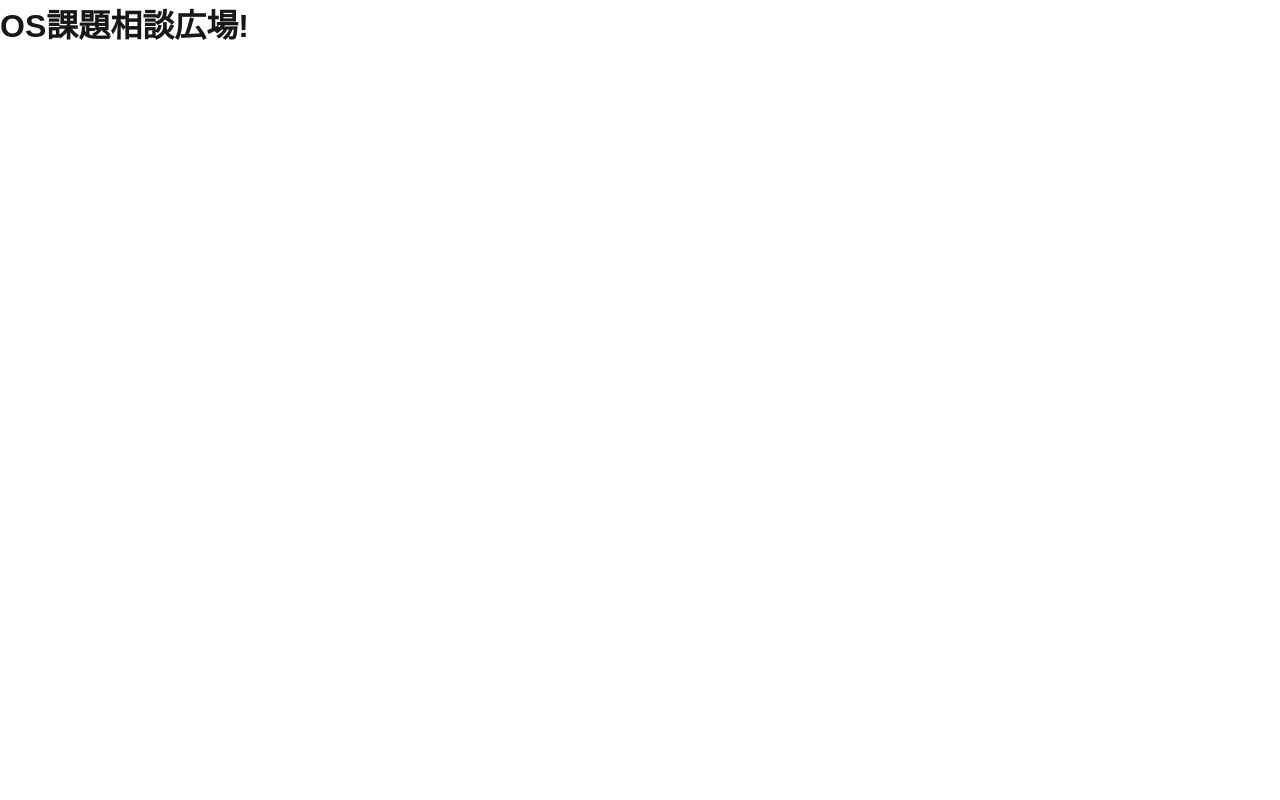
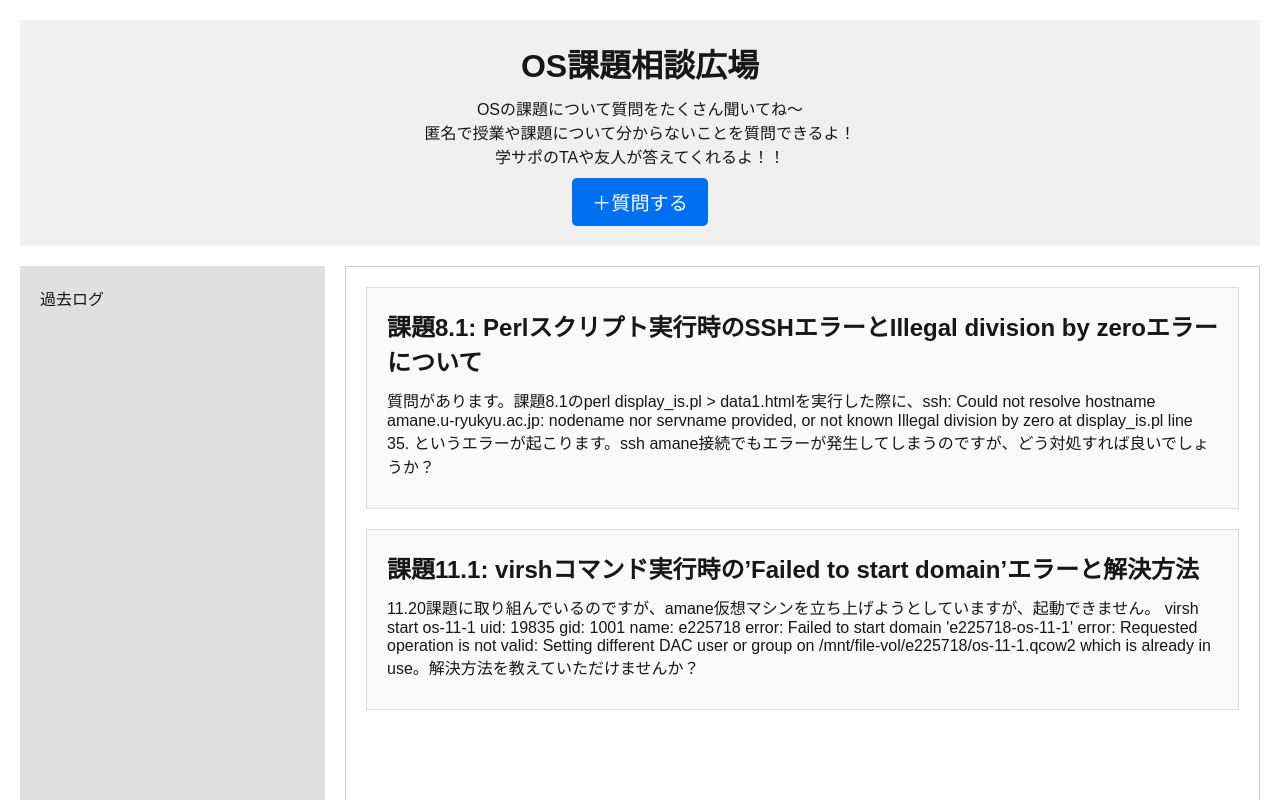
Before and after one commit to e225742/enpit-2024-web2, a Next.js app: page / in a window 1280 px wide. Shown: the top 800 px of the page. Built offline with nearby package versions, Linux system fonts and the light colour scheme.

Commit message:
chatgptでテンプレート作成

```diff
--- a/src/app/page.module.css
+++ b/src/app/page.module.css
@@ -1,165 +1,58 @@
-.page {
-  --gray-rgb: 0, 0, 0;
-  --gray-alpha-200: rgba(var(--gray-rgb), 0.08);
-  --gray-alpha-100: rgba(var(--gray-rgb), 0.05);
-
-  --button-primary-hover: #383838;
-  --button-secondary-hover: #f2f2f2;
-
+.container {
   display: grid;
-  grid-template-rows: 20px 1fr 20px;
-  align-items: center;
-  justify-items: center;
-  min-height: 100svh;
-  padding: 80px;
-  gap: 64px;
-  font-family: var(--font-geist-sans);
+  grid-template-columns: 1fr 3fr;
+  gap: 20px;
+  padding: 20px;
 }
 
-@media (prefers-color-scheme: dark) {
-  .page {
-    --gray-rgb: 255, 255, 255;
-    --gray-alpha-200: rgba(var(--gray-rgb), 0.145);
-    --gray-alpha-100: rgba(var(--gray-rgb), 0.06);
+.header {
+  grid-column: 1 / 3;
+  text-align: center;
+  background-color: #f0f0f0;
+  padding: 20px;
+}
 
-    --button-primary-hover: #ccc;
-    --button-secondary-hover: #1a1a1a;
-  }
+.header h1 {
+  margin: 0;
+}
+
+.header p {
+  margin: 10px 0;
+}
+
+.questionButton {
+  background-color: #0070f3;
+  color: white;
+  padding: 10px 20px;
+  border: none;
+  border-radius: 5px;
+  cursor: pointer;
+  font-size: 1.2rem;
+}
+
+.sidebar {
+  background-color: #e0e0e0;
+  padding: 20px;
+  height: 100vh;
 }
 
 .main {
-  display: flex;
-  flex-direction: column;
-  gap: 32px;
-  grid-row-start: 2;
+  background-color: #fff;
+  padding: 20px;
+  border: 1px solid #ccc;
 }
 
-.main ol {
-  font-family: var(--font-geist-mono);
-  padding-left: 0;
-  margin: 0;
-  font-size: 14px;
-  line-height: 24px;
-  letter-spacing: -0.01em;
-  list-style-position: inside;
+.question {
+  margin-bottom: 20px;
+  padding: 20px;
+  background-color: #fafafa;
+  border: 1px solid #ddd;
 }
 
-.main li:not(:last-of-type) {
-  margin-bottom: 8px;
+.question h2 {
+  margin-top: 0;
 }
 
-.main code {
-  font-family: inherit;
-  background: var(--gray-alpha-100);
-  padding: 2px 4px;
-  border-radius: 4px;
-  font-weight: 600;
+.question p {
+  margin: 10px 0;
 }
-
-.ctas {
-  display: flex;
-  gap: 16px;
-}
-
-.ctas a {
-  appearance: none;
-  border-radius: 128px;
-  height: 48px;
-  padding: 0 20px;
-  border: none;
-  border: 1px solid transparent;
-  transition: background 0.2s, color 0.2s, border-color 0.2s;
-  cursor: pointer;
-  display: flex;
-  align-items: center;
-  justify-content: center;
-  font-size: 16px;
-  line-height: 20px;
-  font-weight: 500;
-}
-
-a.primary {
-  background: var(--foreground);
-  color: var(--background);
-  gap: 8px;
-}
-
-a.secondary {
-  border-color: var(--gray-alpha-200);
-  min-width: 180px;
-}
-
-.footer {
-  grid-row-start: 3;
-  display: flex;
-  gap: 24px;
-}
-
-.footer a {
-  display: flex;
-  align-items: center;
-  gap: 8px;
-}
-
-.footer img {
-  flex-shrink: 0;
-}
-
-/* Enable hover only on non-touch devices */
-@media (hover: hover) and (pointer: fine) {
-  a.primary:hover {
-    background: var(--button-primary-hover);
-    border-color: transparent;
-  }
-
-  a.secondary:hover {
-    background: var(--button-secondary-hover);
-    border-color: transparent;
-  }
-
-  .footer a:hover {
-    text-decoration: underline;
-    text-underline-offset: 4px;
-  }
-}
-
-@media (max-width: 600px) {
-  .page {
-    padding: 32px;
-    padding-bottom: 80px;
-  }
-
-  .main {
-    align-items: center;
-  }
-
-  .main ol {
-    text-align: center;
-  }
-
-  .ctas {
-    flex-direction: column;
-  }
-
-  .ctas a {
-    font-size: 14px;
-    height: 40px;
-    padding: 0 16px;
-  }
-
-  a.secondary {
-    min-width: auto;
-  }
-
-  .footer {
-    flex-wrap: wrap;
-    align-items: center;
-    justify-content: center;
-  }
-}
-
-@media (prefers-color-scheme: dark) {
-  .logo {
-    filter: invert();
-  }
-}
--- a/src/app/page.tsx
+++ b/src/app/page.tsx
@@ -1,8 +1,42 @@
-import Image from "next/image";
-import styles from "./page.module.css";
+import styles from './page.module.css';
 
 export default function Home() {
   return (
-    <h1>OS課題相談広場!</h1>
+    <div className={styles.container}>
+      <header className={styles.header}>
+        <h1>OS課題相談広場</h1>
+        <p>
+          OSの課題について質問をたくさん聞いてね〜 <br />
+          匿名で授業や課題について分からないことを質問できるよ！ <br />
+          学サポのTAや友人が答えてくれるよ！！
+        </p>
+        <button className={styles.questionButton}>＋質問する</button>
+      </header>
+
+      <aside className={styles.sidebar}>
+        <p>過去ログ</p>
+        {/* ログのリストを追加 */}
+      </aside>
+
+      <main className={styles.main}>
+        <div className={styles.question}>
+          <h2>課題8.1: Perlスクリプト実行時のSSHエラーとIllegal division by zeroエラーについて</h2>
+          <p>
+            質問があります。課題8.1のperl display_is.pl {'>'} data1.htmlを実行した際に、ssh: Could not resolve
+            hostname amane.u-ryukyu.ac.jp: nodename nor servname provided, or not known Illegal division by zero at
+            display_is.pl line 35. というエラーが起こります。ssh amane接続でもエラーが発生してしまうのですが、どう対処すれば良いでしょうか？
+          </p>
+        </div>
+        <div className={styles.question}>
+          <h2>課題11.1: virshコマンド実行時の’Failed to start domain’エラーと解決方法</h2>
+          <p>
+            11.20課題に取り組んでいるのですが、amane仮想マシンを立ち上げようとしていますが、起動できません。
+            virsh start os-11-1 uid: 19835 gid: 1001 name: e225718 error: Failed to start domain 'e225718-os-11-1' error:
+            Requested operation is not valid: Setting different DAC user or group on /mnt/file-vol/e225718/os-11-1.qcow2
+            which is already in use。解決方法を教えていただけませんか？
+          </p>
+        </div>
+      </main>
+    </div>
   );
 }
```
